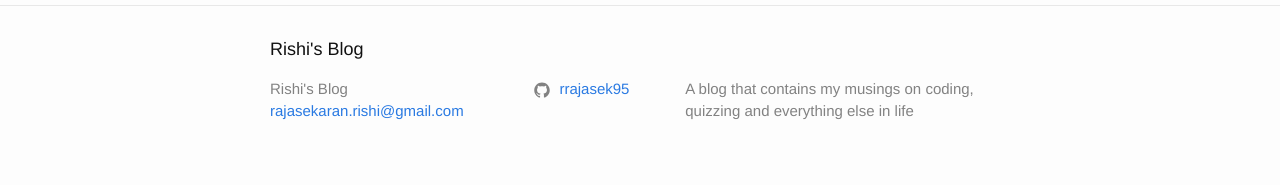
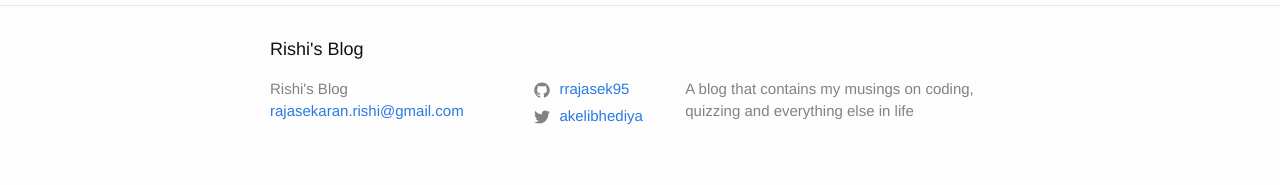
Before and after one commit to rrajasek95/blog, a Jekyll site: the page built from index.md, in a window 1280 px wide. Shown: the part 741-926 px from the top of the page. Built offline with Jekyll 4.4.1, drawn with Linux system fonts in a browser that asks for light colours.

Commit message:
Added twitter handle

```diff
--- a/_config.yml
+++ b/_config.yml
@@ -20,6 +20,7 @@ description: > # this means to ignore newlines until "baseurl:"
 baseurl: "/blog" # the subpath of your site, e.g. /blog
 url: "https://rishihot55.github.io" # the base hostname & protocol for your site, e.g. http://example.com
 github_username:  rrajasek95
+twitter_username: akelibhediya
 
 disqus:
   shortname: rrajasek95
```
